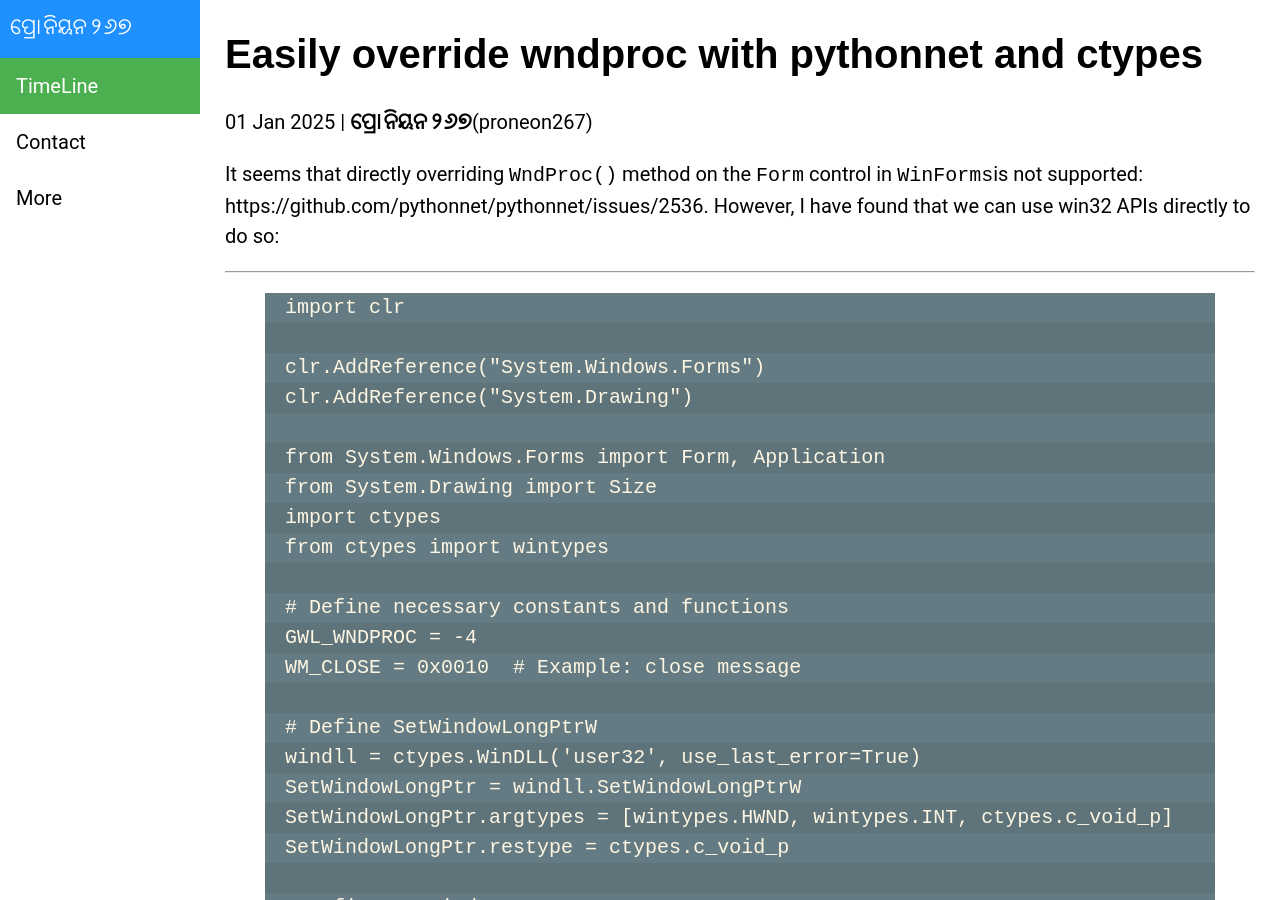
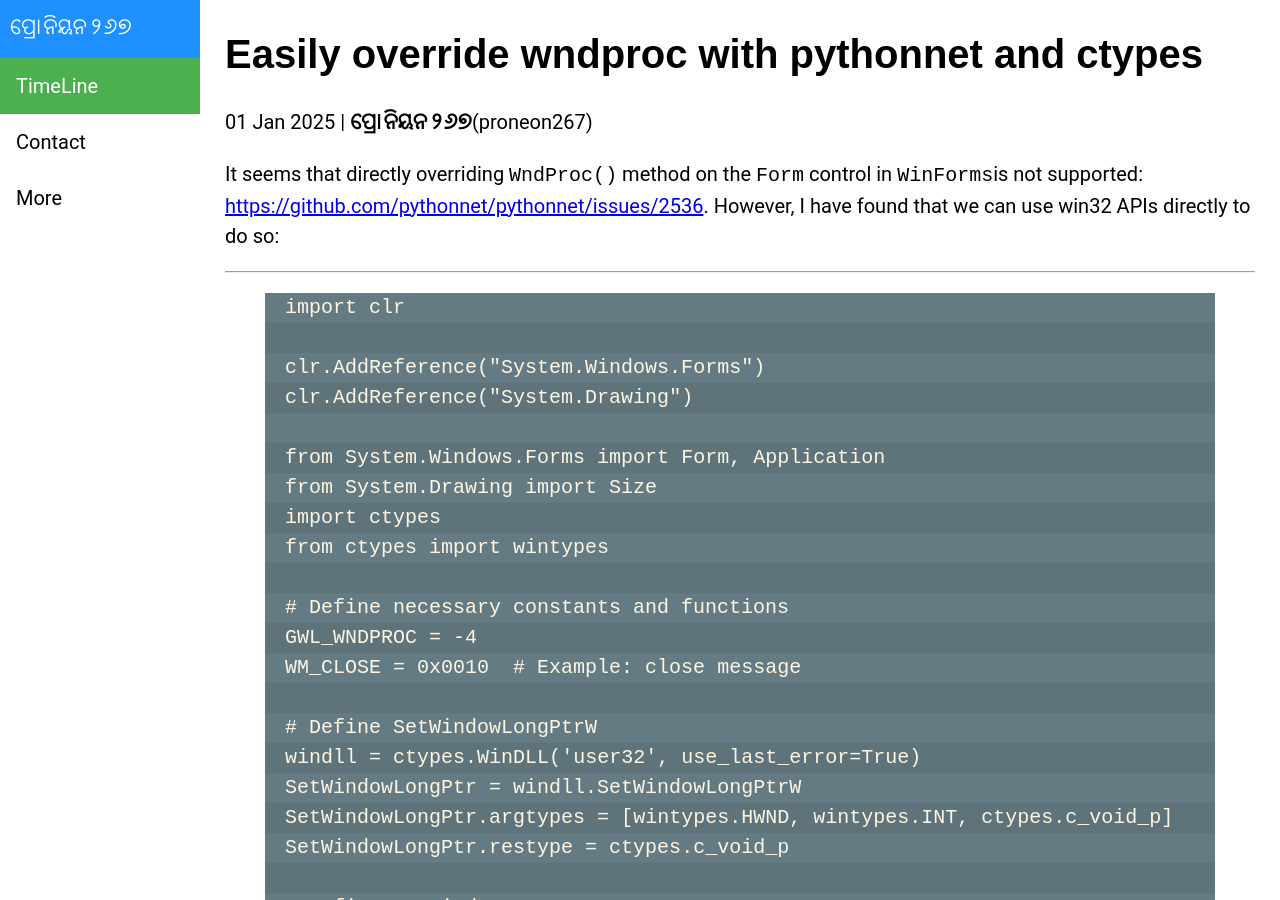
Before and after one commit to proneon267/proneon267.github.io, a Jekyll site: the page built from _posts/2025-01-01-override-wndproc-with-pythonnet-and-ctypes.md, in a window 1280 px wide and 900 px high. Built offline with Jekyll 4.4.1, drawn with Linux system fonts in a browser that asks for light colours; comment, search, counter and statistics services are not loaded; some of the changed lines change nothing that is shown.

Commit message:
Update formatting

```diff
--- a/_posts/2025-01-01-override-wndproc-with-pythonnet-and-ctypes.md
+++ b/_posts/2025-01-01-override-wndproc-with-pythonnet-and-ctypes.md
@@ -7,7 +7,7 @@ comments: true
 blogstatus: active
 ---
 
-It seems that directly overriding `WndProc()` method on the `Form` control in `WinForms`is not supported: https://github.com/pythonnet/pythonnet/issues/2536. However, I have found that we can use win32 APIs directly to do so:
+It seems that directly overriding `WndProc()` method on the `Form` control in `WinForms`is not supported: [https://github.com/pythonnet/pythonnet/issues/2536](https://github.com/pythonnet/pythonnet/issues/2536). However, I have found that we can use win32 APIs directly to do so:
 <hr>
 {% highlight python %}
 import clr
```
